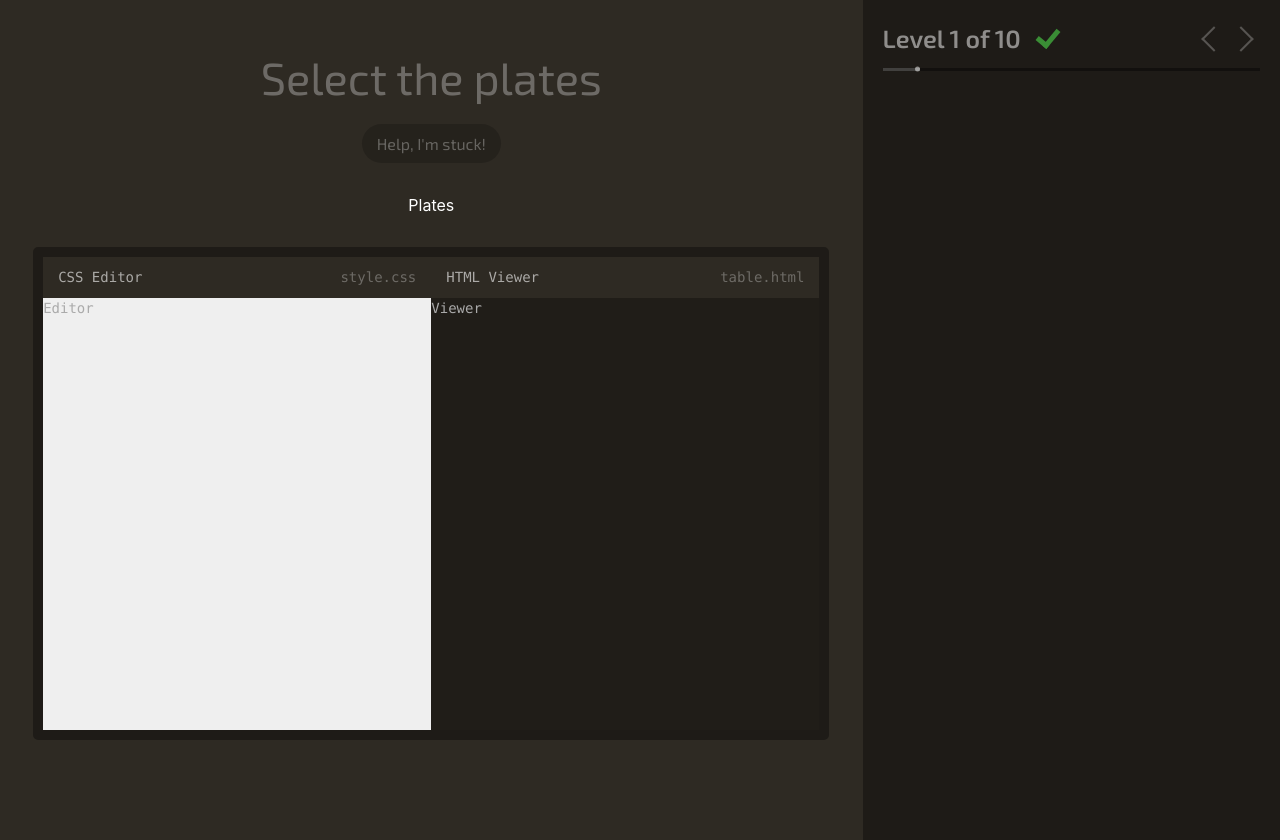
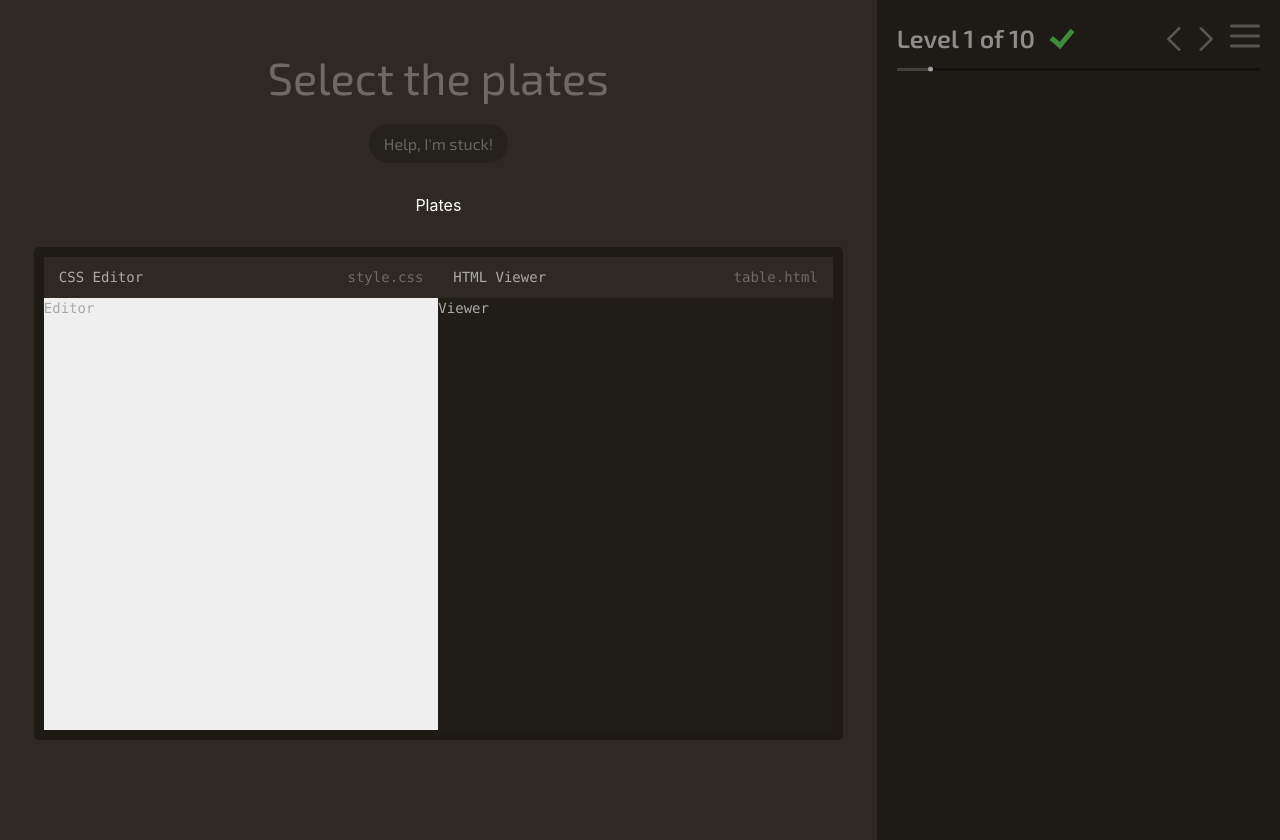
Before and after one commit to mkoroleva5/css-diner, a React (Vite) app: page / in a window 1280 px wide. Built offline with nearby package versions, Linux system fonts and the light colour scheme.

Commit message:
feat: add levels navigation

```diff
--- a/src/App.module.css
+++ b/src/App.module.css
@@ -1,5 +1,8 @@
 .wrapper {
   display: flex;
+  justify-content: space-between;
+  position: relative;
+  overflow: hidden;
 }
 
 .gameWrapper {
@@ -7,5 +10,5 @@
   flex-direction: column;
   align-items: center;
   gap: 30px;
-  width: 80%;
+  width: calc(100% - 375px);
 }
--- a/src/components/levels/Levels.module.css
+++ b/src/components/levels/Levels.module.css
@@ -1,7 +1,7 @@
 .wrapper {
   background-color: rgba(0, 0, 0, 0.35);
   min-height: 100vh;
-  width: 35%;
+  width: 375px;
   padding: 20px;
 }
 
@@ -12,81 +12,10 @@
   margin-bottom: 10px;
 }
 
-.title {
-  display: flex;
-  align-items: flex-start;
-  gap: 20px;
-  font-family: "Exo 2", "Lato", "Helvetica Neue", sans-serif;
-  font-weight: 600;
-  font-size: 25px;
-  opacity: 0.5;
-}
-
-.check {
-  width: 9px;
-  height: 17px;
-  margin-top: 5px;
-  opacity: 0.4;
-  border: solid 3px rgb(255, 255, 255);
-  border-width: 0 5px 5px 0;
-  transform: rotate(40deg);
-}
-
-.completed {
-  opacity: 1;
-  border: solid 3px rgb(87, 255, 84);
-  border-width: 0 5px 5px 0;
-}
-
-.buttons {
-  position: relative;
+.nav {
   display: flex;
   align-items: center;
-  gap: 5px;
-}
-
-.prevButton,
-.nextButton {
-  width: 30px;
-  height: 30px;
-  border: none;
-  background-color: transparent;
-  cursor: pointer;
-  transition: all 0.2s ease-in-out;
-  opacity: 0.25;
-}
-
-.prevButton:hover,
-.nextButton:hover {
-  opacity: 0.5;
-}
-
-.prevButton::after {
-  content: "";
-  height: 18px;
-  width: 18px;
-  position: absolute;
-  border: solid 2px white;
-  border-width: 2px 2px 0 0;
-  transform-origin: center center;
-  top: 6px;
-  left: 10px;
-  box-sizing: border-box;
-  transform: rotate(-135deg);
-}
-
-.nextButton::after {
-  content: "";
-  height: 18px;
-  width: 18px;
-  position: absolute;
-  border: solid 2px white;
-  border-width: 2px 2px 0 0;
-  transform-origin: center center;
-  top: 6px;
-  right: 10px;
-  box-sizing: border-box;
-  transform: rotate(45deg);
+  gap: 10px;
 }
 
 .progress {
--- a/src/components/levels/Levels.tsx
+++ b/src/components/levels/Levels.tsx
@@ -1,48 +1,19 @@
-import { useAppDispatch, useAppSelector } from "../../hooks/useRedux";
-import { changeLevel } from "../../store/levelSlice";
-import classNames from "classnames";
+import { useAppSelector } from "../../hooks/useRedux";
 import styles from "./Levels.module.css";
+import { LevelTitle } from "./levelTitle/LevelTitle";
+import { Menu } from "./menu/Menu";
+import { Navigation } from "./navigation/Navigation";
 
 export const Levels = () => {
   const currentLevel = useAppSelector((state) => state.levelState.currentLevel);
-  const completedLevels = useAppSelector(
-    (state) => state.levelState.completedLevels
-  );
-  const dispatch = useAppDispatch();
-
-  const isLevelCompleted = (level: number) => {
-    return completedLevels.find((el) => el === level);
-  };
 
   return (
     <div className={styles.wrapper}>
       <div className={styles.header}>
-        <div className={styles.title}>
-          Level {currentLevel} of 10
-          <div
-            className={classNames(styles.check, {
-              [styles.completed]: isLevelCompleted(currentLevel),
-            })}
-          />
-        </div>
-
-        <div className={styles.buttons}>
-          <button
-            className={styles.prevButton}
-            onClick={() => {
-              if (currentLevel > 1) {
-                dispatch(changeLevel(currentLevel - 1));
-              }
-            }}
-          ></button>
-          <button
-            className={styles.nextButton}
-            onClick={() => {
-              if (currentLevel < 10) {
-                dispatch(changeLevel(currentLevel + 1));
-              }
-            }}
-          ></button>
+        <LevelTitle />
+        <div className={styles.nav}>
+          <Navigation />
+          <Menu />
         </div>
       </div>
       <div className={styles.progress}>
--- /dev/null
+++ b/src/components/levels/levelTitle/LevelTitle.module.css
@@ -0,0 +1,29 @@
+.wrapper {
+  display: flex;
+  align-items: flex-start;
+  gap: 20px;
+}
+
+.title {
+  font-family: "Exo 2", "Lato", "Helvetica Neue", sans-serif;
+  font-weight: 600;
+  font-size: 25px;
+  opacity: 0.5;
+}
+
+.check {
+  width: 9px;
+  height: 17px;
+  margin-top: 5px;
+  opacity: 0.4;
+  border: solid 3px rgb(255, 255, 255);
+  border-width: 0 5px 5px 0;
+  transform: rotate(40deg);
+  opacity: 0.2;
+}
+
+.completed {
+  opacity: 0.7;
+  border: solid 3px rgb(76, 187, 74);
+  border-width: 0 5px 5px 0;
+}
--- /dev/null
+++ b/src/components/levels/levelTitle/LevelTitle.tsx
@@ -0,0 +1,25 @@
+import styles from "./LevelTitle.module.css";
+import { useAppSelector } from "../../../hooks/useRedux";
+import classNames from "classnames";
+
+export const LevelTitle = () => {
+  const currentLevel = useAppSelector((state) => state.levelState.currentLevel);
+  const completedLevels = useAppSelector(
+    (state) => state.levelState.completedLevels
+  );
+
+  const isLevelCompleted = (level: number) => {
+    return completedLevels.find((el) => el === level);
+  };
+
+  return (
+    <div className={styles.wrapper}>
+      <div className={styles.title}>Level {currentLevel} of 10</div>
+      <div
+        className={classNames(styles.check, {
+          [styles.completed]: isLevelCompleted(currentLevel),
+        })}
+      />
+    </div>
+  );
+};
--- /dev/null
+++ b/src/components/levels/menu/Menu.module.css
@@ -0,0 +1,88 @@
+.button {
+  position: relative;
+  width: 30px;
+  height: 30px;
+  border: none;
+  background-color: transparent;
+  opacity: 0.25;
+  cursor: pointer;
+  transition: all 0.2s ease-in-out;
+  z-index: 3;
+}
+
+.button:hover {
+  opacity: 0.5;
+}
+
+.line {
+  position: absolute;
+  top: 50%;
+  left: 50%;
+  transform: translate(-50%, -50%);
+  border-radius: 2px;
+  width: 30px;
+  height: 3px;
+  background-color: rgb(255, 255, 255);
+  transition: all 0.15s ease-out;
+}
+
+.line::before,
+.line::after {
+  content: "";
+  position: absolute;
+  left: 50%;
+  transform: translateX(-50%);
+  border-radius: 2px;
+  width: 30px;
+  height: 3px;
+  background-color: rgb(255, 255, 255);
+  transition: all 0.1s ease-in;
+}
+
+.line::before {
+  top: -10px;
+}
+
+.line::after {
+  top: 10px;
+}
+
+.open.line {
+  background-color: rgba(255, 255, 255, 0);
+}
+
+.open.line::before {
+  top: 0;
+  left: 0;
+  transform: rotate(45deg);
+}
+
+.open.line::after {
+  top: 0;
+  left: 0;
+  transform: rotate(-45deg);
+}
+
+.menu {
+  position: absolute;
+  top: 0;
+  right: 0;
+  background-color: rgb(30, 27, 23);
+  width: 365px;
+  height: 100%;
+  padding: 20px;
+  z-index: 2;
+  transition: all 0.15s ease-in;
+  transform: translateX(100%);
+}
+
+.openMenu {
+  transform: translateX(0);
+}
+
+.menuTitle {
+  color: rgba(255, 255, 255, 0.4);
+  font-family: "Exo 2", "Lato", "Helvetica Neue", sans-serif;
+  font-weight: 400;
+  font-size: 26px;
+}
--- /dev/null
+++ b/src/components/levels/menu/Menu.tsx
@@ -0,0 +1,26 @@
+import { useState } from "react";
+import styles from "./Menu.module.css";
+import classnames from "classnames";
+
+export const Menu = () => {
+  const [isMenuOpen, setIsMenuOpen] = useState(false);
+  return (
+    <div className={styles.menuWrapper}>
+      <button
+        className={styles.button}
+        onClick={() => {
+          setIsMenuOpen(!isMenuOpen);
+        }}
+      >
+        <span
+          className={classnames(styles.line, { [styles.open]: isMenuOpen })}
+        />
+      </button>
+      <div
+        className={classnames(styles.menu, { [styles.openMenu]: isMenuOpen })}
+      >
+        <div className={styles.menuTitle}>Choose a level</div>
+      </div>
+    </div>
+  );
+};
--- /dev/null
+++ b/src/components/levels/navigation/Navigation.module.css
@@ -0,0 +1,51 @@
+.buttons {
+  position: relative;
+  display: flex;
+  align-items: center;
+}
+
+.prevButton,
+.nextButton {
+  width: 30px;
+  height: 30px;
+  border: none;
+  background-color: transparent;
+  cursor: pointer;
+  transition: all 0.2s ease-in-out;
+  opacity: 0.25;
+}
+
+.prevButton:hover,
+.nextButton:hover {
+  opacity: 0.5;
+}
+
+.prevButton::after {
+  content: "";
+  height: 18px;
+  width: 18px;
+  position: absolute;
+  border: solid 2px white;
+  border-width: 3px 3px 0 0;
+  border-radius: 2px;
+  transform-origin: center center;
+  top: 6px;
+  left: 10px;
+  box-sizing: border-box;
+  transform: rotate(-135deg);
+}
+
+.nextButton::after {
+  content: "";
+  height: 18px;
+  width: 18px;
+  position: absolute;
+  border: solid 2px white;
+  border-width: 3px 3px 0 0;
+  border-radius: 2px;
+  transform-origin: center center;
+  top: 6px;
+  right: 10px;
+  box-sizing: border-box;
+  transform: rotate(45deg);
+}
--- /dev/null
+++ b/src/components/levels/navigation/Navigation.tsx
@@ -0,0 +1,29 @@
+import { useAppDispatch, useAppSelector } from "../../../hooks/useRedux";
+import { changeLevel } from "../../../store/levelSlice";
+import styles from "./Navigation.module.css";
+
+export const Navigation = () => {
+  const currentLevel = useAppSelector((state) => state.levelState.currentLevel);
+  const dispatch = useAppDispatch();
+
+  return (
+    <div className={styles.buttons}>
+      <button
+        className={styles.prevButton}
+        onClick={() => {
+          if (currentLevel > 1) {
+            dispatch(changeLevel(currentLevel - 1));
+          }
+        }}
+      ></button>
+      <button
+        className={styles.nextButton}
+        onClick={() => {
+          if (currentLevel < 10) {
+            dispatch(changeLevel(currentLevel + 1));
+          }
+        }}
+      ></button>
+    </div>
+  );
+};
--- a/src/index.css
+++ b/src/index.css
@@ -46,6 +46,7 @@
 }
 
 body {
+  box-sizing: border-box;
   margin: 0;
   min-width: 320px;
   min-height: 100vh;
```
